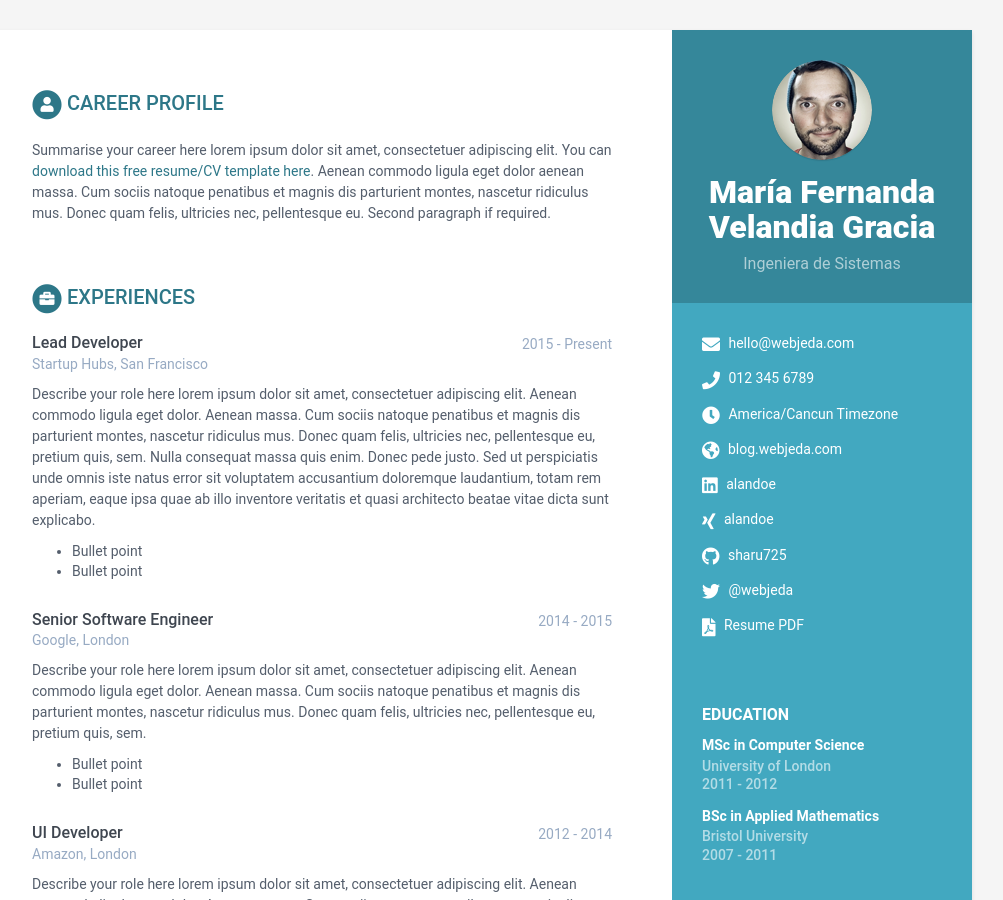
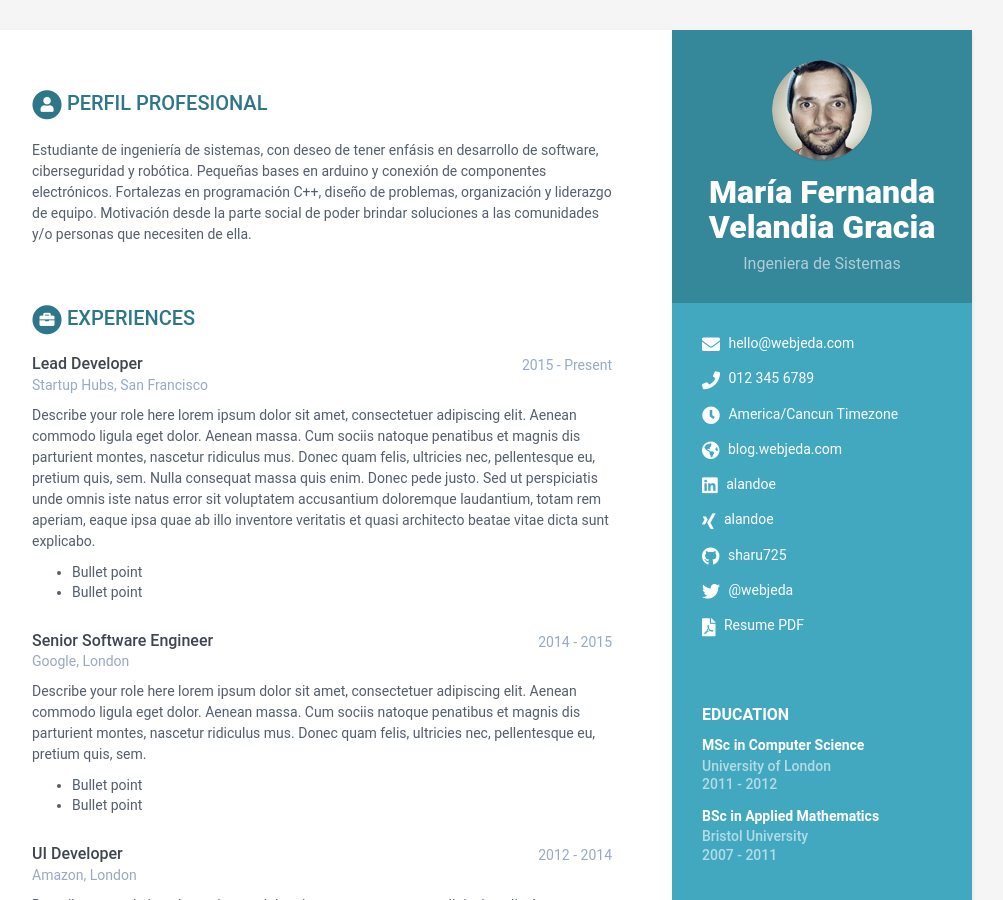
Before and after one commit to mafevg18/Velandia---CV2, a Jekyll site: the page built from index.html, in a window 1280 px wide and 900 px high. Shown: the whole window, without its empty margins (168-1171 px from the left). Built offline with Jekyll 4.4.1, drawn with Linux system fonts in a browser that asks for light colours.

Commit message:
Feature/perfil (#3)
* Cambio el nombre

* Cambia el tagline

* Cambia el perfil profesional

```diff
--- a/_data/data.yml
+++ b/_data/data.yml
@@ -55,14 +55,9 @@ sidebar:
           link:
 
 career-profile:
-    title: Career Profile
+    title: Perfil Profesional
     summary: |
-      Summarise your career here lorem ipsum dolor sit amet, consectetuer
-      adipiscing elit. You can [download this free resume/CV template here]().
-      Aenean commodo ligula eget dolor aenean massa. Cum sociis natoque
-      penatibus et magnis dis parturient montes, nascetur ridiculus mus.
-      Donec quam felis, ultricies nec, pellentesque eu.
-      Second paragraph if required.
+      Estudiante de ingeniería de sistemas, con deseo de tener enfásis en desarrollo de software, ciberseguridad y robótica. Pequeñas bases en arduino y conexión de componentes electrónicos. Fortalezas en programación C++, diseño de problemas, organización y liderazgo de equipo. Motivación desde la parte social de poder brindar soluciones a las comunidades y/o personas que necesiten de ella.
 education:
     title: Education
     info:
```
